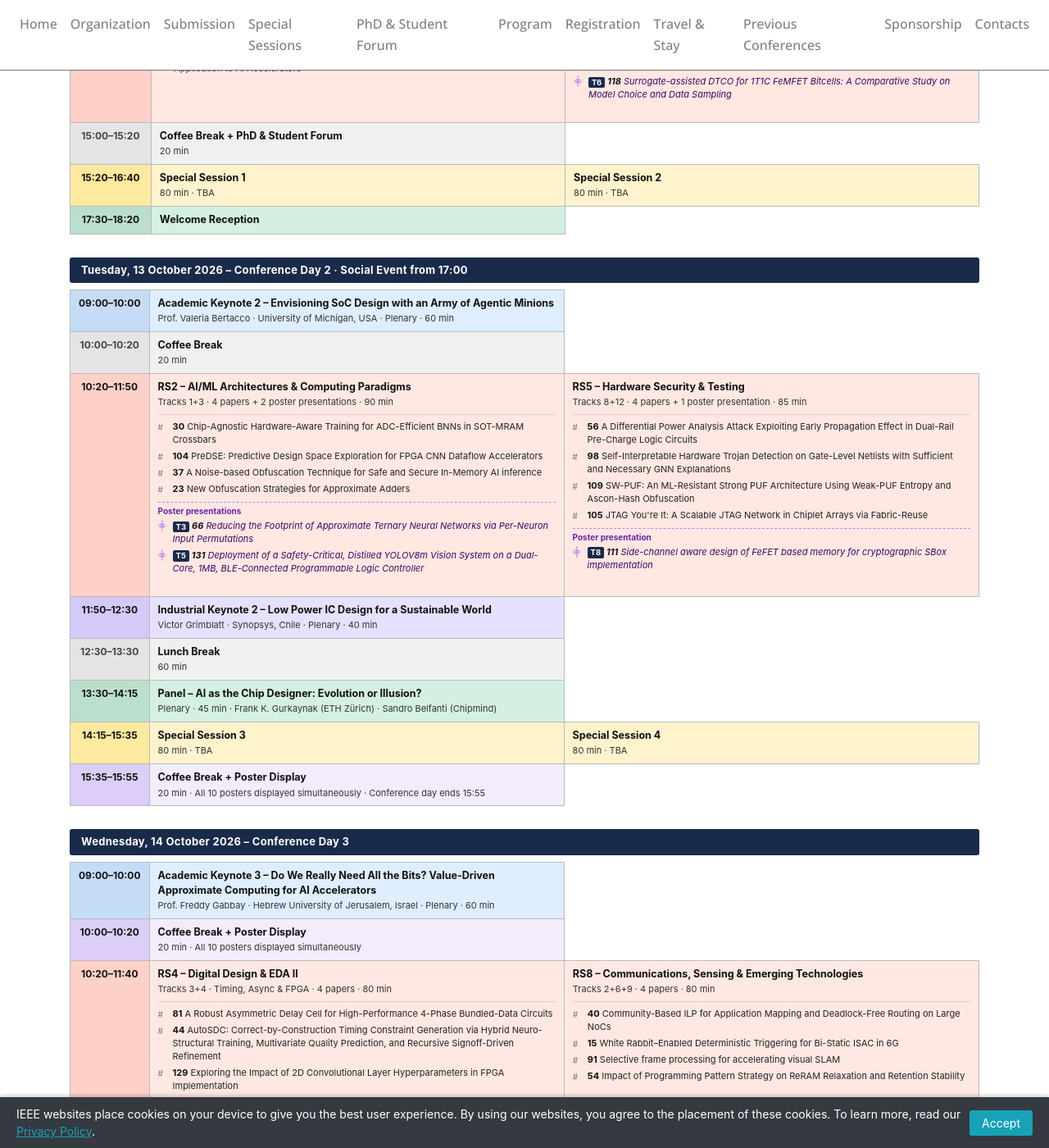
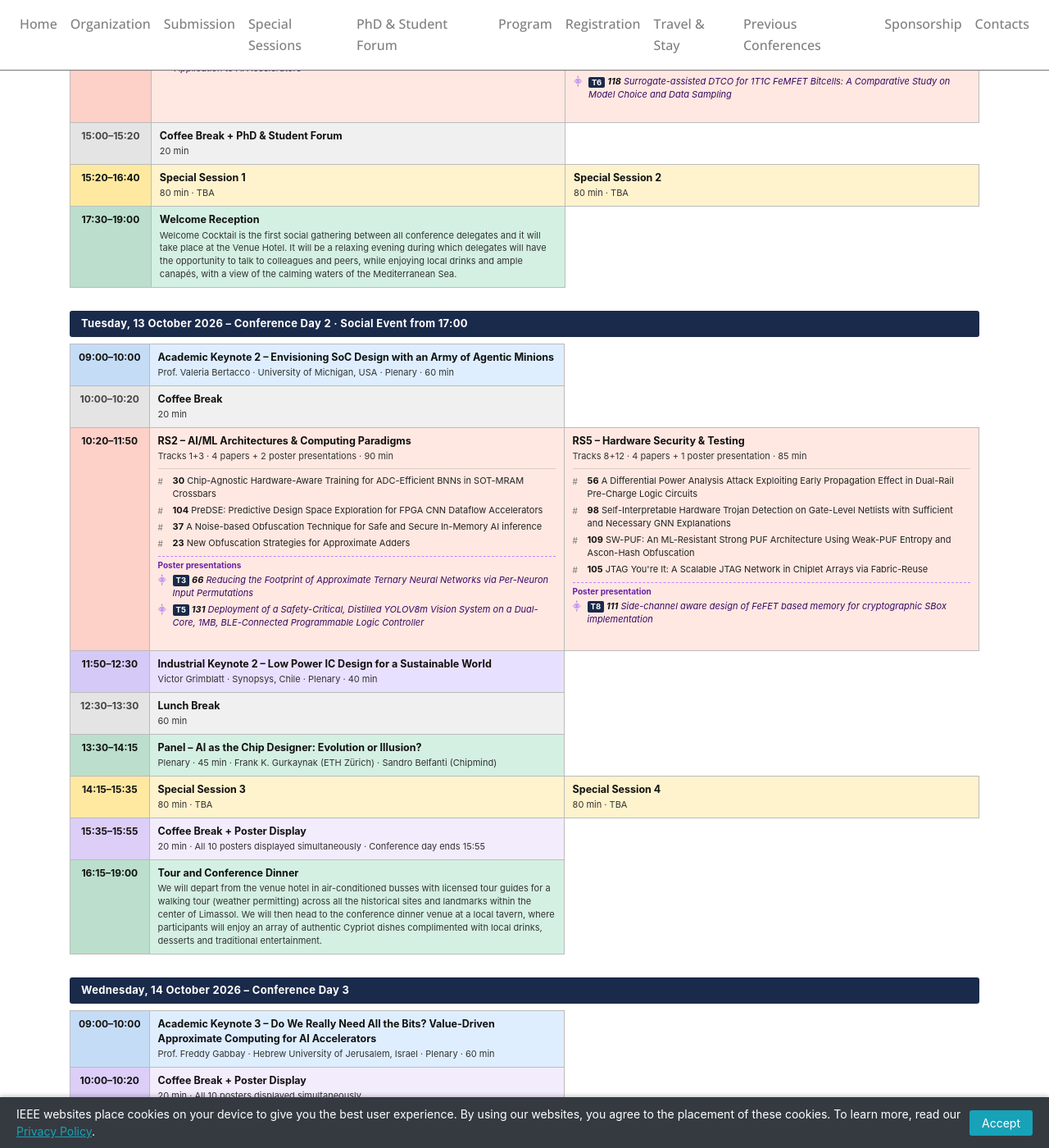
Before and after one commit to vlsi-soc/vlsi-soc, a Jekyll site: the page built from program.md, in a window 1280 px wide and 1400 px high, scrolled down 8826 px. Shown: the whole window at 82% size. Built offline with Jekyll 4.4.1, drawn with Linux system fonts in a browser that asks for light colours; nearby versions of some CDN libraries.

Commit message:
Updated program

```diff
--- a/program.md
+++ b/program.md
@@ -160,7 +160,12 @@ description: "Conference program, keynotes, and schedule for VLSI-SoC 2026"
     <td class="tp-ch"><span class="tp-t">Special Session 1</span><span class="tp-s">80 min · TBA</span></td>
     <td class="tp-ch"><span class="tp-t">Special Session 2</span><span class="tp-s">80 min · TBA</span></td>
   </tr>
-  <tr class="rrec"><td class="tp-ca"></td><td class="tp-ct">17:30–18:20</td><td><span class="tp-t">Welcome Reception</span></td></tr>
+  <tr class="rrec"><td class="tp-ca"></td><td class="tp-ct">17:30–19:00</td>
+    <td>
+      <span class="tp-t">Welcome Reception</span>
+      <span class="tp-s">Welcome Cocktail is the first social gathering between all conference delegates and it will take place at the Venue Hotel. It will be a relaxing evening during which delegates will have the opportunity to talk to colleagues and peers, while enjoying local drinks and ample canapés, with a view of the calming waters of the Mediterranean Sea.</span>
+    </td>
+  </tr>
 </table>
 
 <!-- TUESDAY -->
@@ -215,6 +220,12 @@ description: "Conference program, keynotes, and schedule for VLSI-SoC 2026"
     <span class="tp-t">Coffee Break + Poster Display</span>
     <span class="tp-s">20 min · All 10 posters displayed simultaneously · Conference day ends 15:55</span>
   </td></tr>
+  <tr class="rrec"><td class="tp-ca"></td><td class="tp-ct">16:15–19:00</td>
+    <td>
+      <span class="tp-t">Tour and Conference Dinner</span>
+      <span class="tp-s">We will depart from the venue hotel in air-conditioned busses with licensed tour guides for a walking tour (weather permitting) across all the historical sites and landmarks within the center of Limassol. We will then head to the conference dinner venue at a local tavern, where participants will enjoy an array of authentic Cypriot dishes complimented with local drinks, desserts and traditional entertainment.</span>
+    </td>
+  </tr>
 </table>
 
 <!-- WEDNESDAY -->
```
